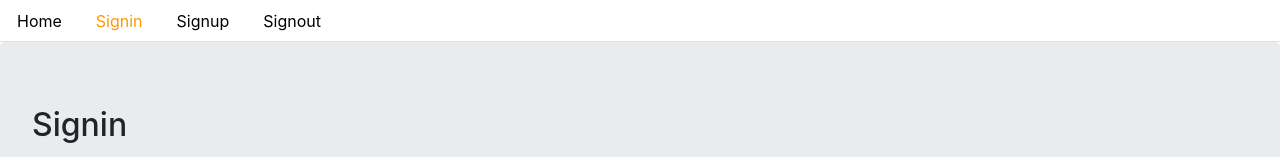
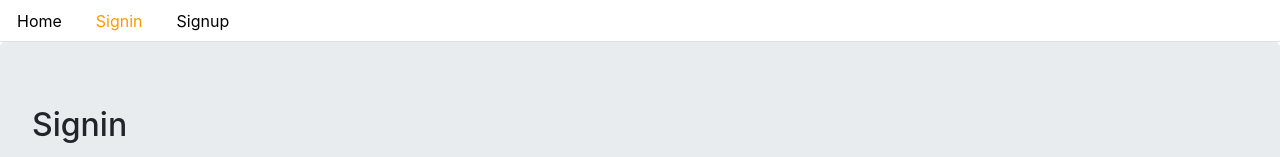
Before and after one commit to nhatmaiquang/funko-ecommerce-web-app, a React (Create React App) app in the folder ecommerce-front/: page /signin in a window 1280 px wide. Shown: the top 157 px of the page. Built offline with nearby package versions, Linux system fonts and the light colour scheme.

Commit message:
show and hide signin signout links conditionally

```diff
--- a/ecommerce-front/src/auth/index.js
+++ b/ecommerce-front/src/auth/index.js
@@ -56,3 +56,14 @@
             .catch(err => console.log(err));
     }
 };
+
+export const isAuthenticated = () => {
+    if (typeof window == 'undefined') {
+        return false;
+    }
+    if (localStorage.getItem('jwt')) {
+        return JSON.parse(localStorage.getItem('jwt'));
+    } else {
+        return false;
+    }
+};
--- a/ecommerce-front/src/core/Menu.js
+++ b/ecommerce-front/src/core/Menu.js
@@ -1,6 +1,6 @@
-import React from 'react';
+import React, { Fragment } from 'react';
 import { Link, withRouter } from 'react-router-dom';
-import {signout} from '../auth';
+import { signout, isAuthenticated } from '../auth';
 
 const isActive = (history, path) => {
     if (history.location.pathname === path) {
@@ -13,6 +13,7 @@
 const Menu = ({ history }) => (
     <div>
         <ul className="nav nav-tabs bg primary">
+
             <li className="nav-item">
                 <Link
                     className="nav-link"
@@ -22,6 +23,9 @@
                     Home
                 </Link>
             </li>
+
+            {!isAuthenticated() && (
+                <Fragment>
                     <li className="nav-item">
                         <Link
                             className="nav-link"
@@ -40,6 +44,10 @@
                             Signup
                         </Link>
                     </li>
+                </Fragment>
+            )}
+
+            {isAuthenticated() && (
                 <li className="nav-item">
                     <span
                         className="nav-link"
@@ -53,6 +61,8 @@
                         Signout
                     </span>
                 </li>
+            )}
+
         </ul>
     </div>
 );
```
Lines whose indentation alone changed are shown as unchanged.
